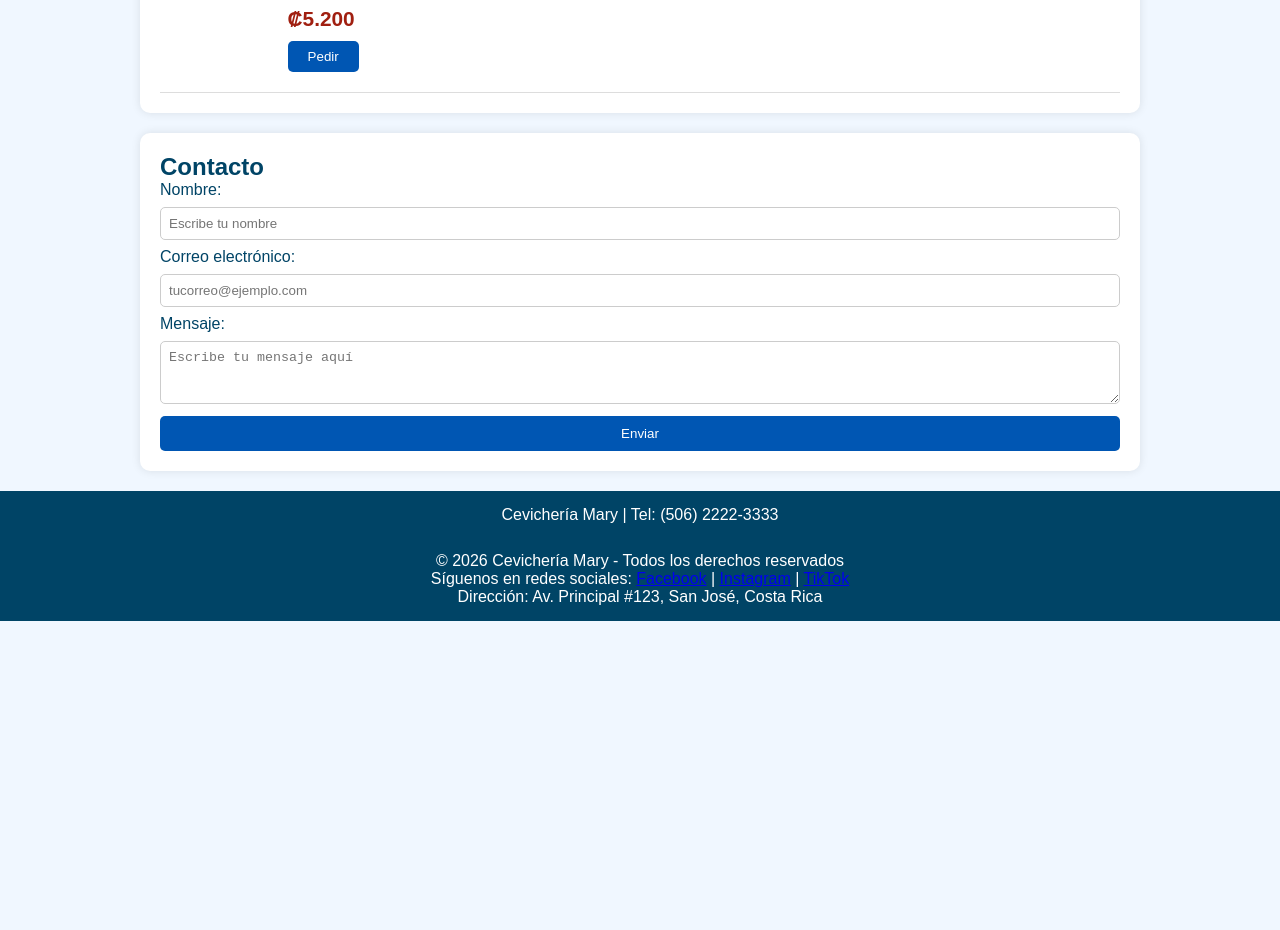
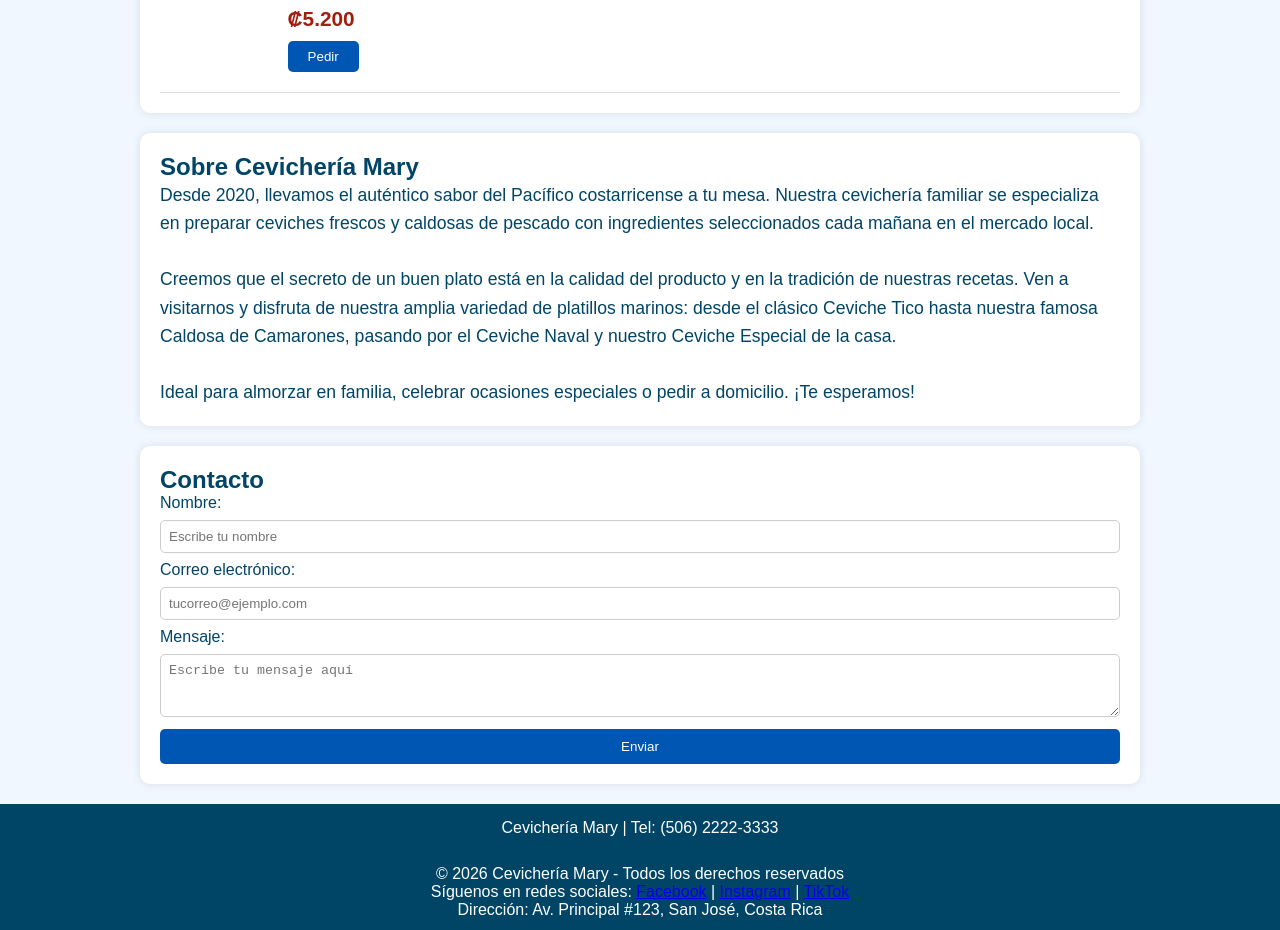
Before and after one commit to MaribelDiaz88/Proyecto-DPW-CEVICHER-A, a website: page index.html in a window 1280 px wide. Shown: the part 931-1861 px from the top of the page. Before the commit the page ends 1552 px from the top, so only its background shows below. Drawn offline with Linux system fonts and the light colour scheme.

Commit message:
fix: agregar seccion sobre nosotros y texto descriptivo

```diff
--- a/index.html
+++ b/index.html
@@ -4,7 +4,7 @@
     <meta charset="UTF-8">
     <meta name="viewport" content="width=device-width, initial-scale=1.0">
 
-    <!-- 1. Título alargado para SEO (más de 50 caracteres) -->
+    <!-- 1. Título alargado para SEO -->
     <title>Cevichería Mary - La mejor cevichería costarricense con caldosas de pescado, mariscos frescos, ceviches especiales y servicio rápido en San José, Costa Rica</title>
 
     <!-- Etiquetas SEO -->
@@ -104,7 +104,7 @@
     <h2>Nuestros platillos</h2>
 
     <div class="platillo">
-        <!-- CORRECCIÓN: etiqueta picture con WebP y fallback JPG -->
+        <!-- Etiqueta picture con WebP y fallback JPG -->
         <picture>
             <source srcset="img/ceviche-especial.webp" type="image/webp">
             <img src="img/ceviche-especial.jpg" alt="Ceviche Especial" width="350" height="250">
@@ -142,6 +142,24 @@
             <button class="btn-pedir" data-plato="Ceviche Tico">Pedir</button>
         </div>
     </div>
+</div>
+
+<!-- NUEVA SECCIÓN: SOBRE NOSOTROS (Para aumentar el contenido de texto) -->
+<div class="container">
+    <h2>Sobre Cevichería Mary</h2>
+    <p style="font-size: 1.1rem; line-height: 1.6;">
+        Desde 2020, llevamos el auténtico sabor del Pacífico costarricense a tu mesa.
+        Nuestra cevichería familiar se especializa en preparar ceviches frescos y caldosas de pescado
+        con ingredientes seleccionados cada mañana en el mercado local.
+        <br><br>
+        Creemos que el secreto de un buen plato está en la calidad del producto y en la
+        tradición de nuestras recetas. Ven a visitarnos y disfruta de nuestra amplia variedad
+        de platillos marinos: desde el clásico Ceviche Tico hasta nuestra famosa Caldosa de Camarones,
+        pasando por el Ceviche Naval y nuestro Ceviche Especial de la casa.
+        <br><br>
+        Ideal para almorzar en familia, celebrar ocasiones especiales o pedir a domicilio.
+        ¡Te esperamos!
+    </p>
 </div>
 
 <div class="container" id="contacto">
```
